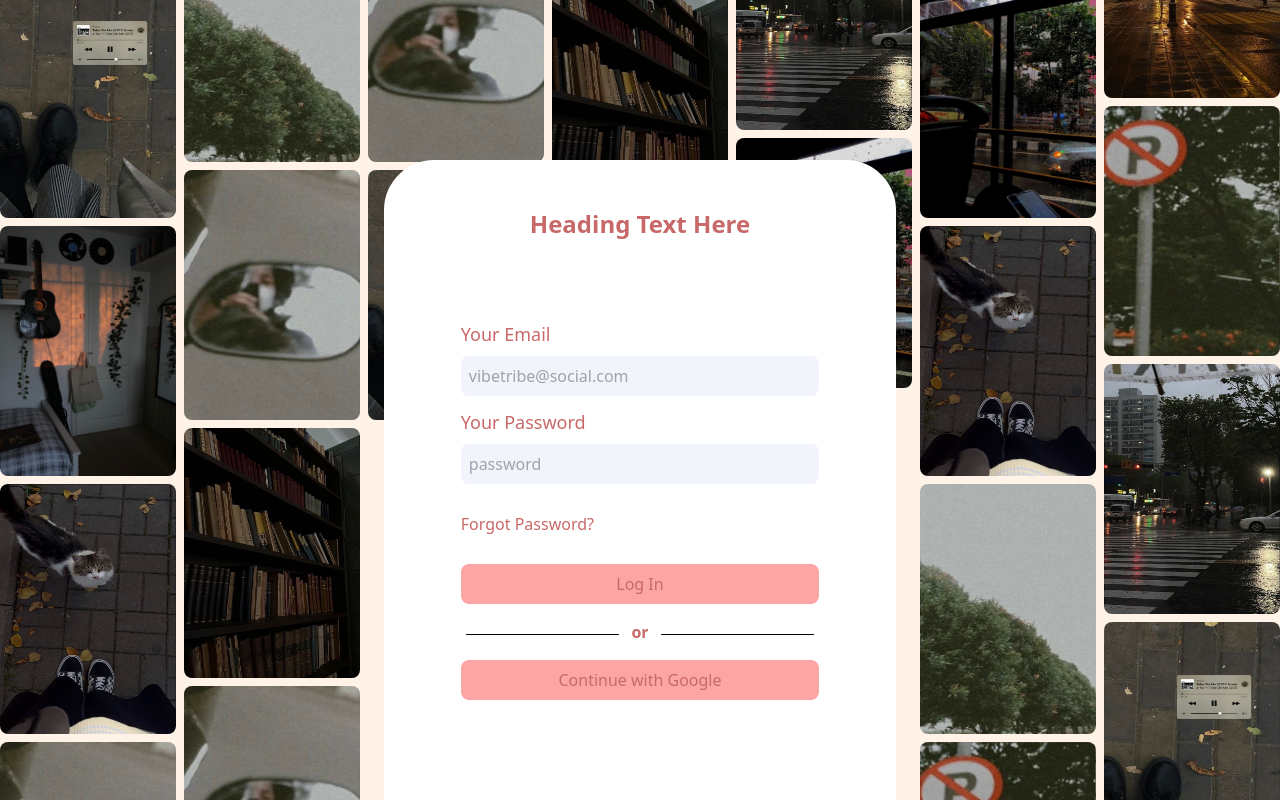
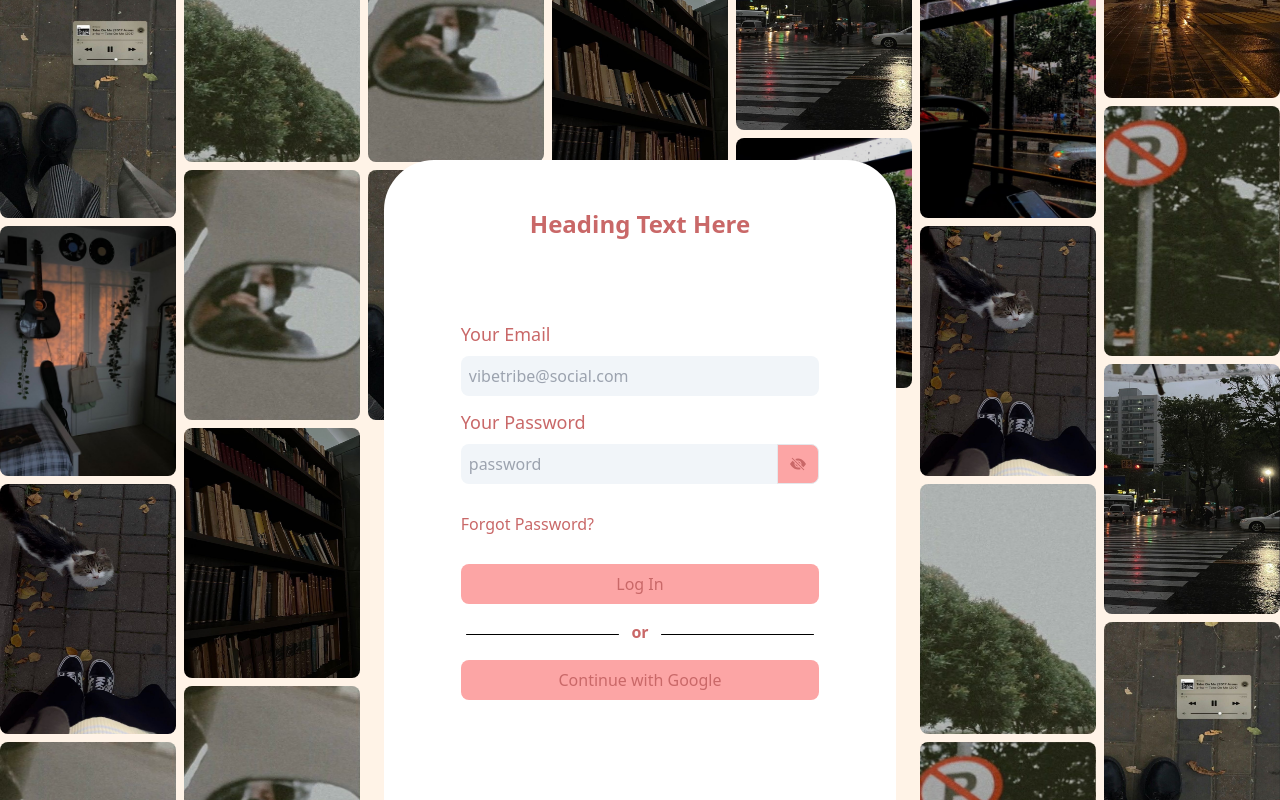
Before and after one commit to makersmecca/Vibie, a React (Vite) app: page / in a window 1280 px wide. Shown: the top 800 px of the page. Built offline with nearby package versions, Linux system fonts and the light colour scheme.

Commit message:
added password show/ hide button and updated the logic for the same

```diff
--- a/src/Components/Authentication.jsx
+++ b/src/Components/Authentication.jsx
@@ -1,5 +1,26 @@
 import BackgroundImages from "./BackgroundImages";
+import { Link } from "react-router-dom";
+import { useState } from "react";
 const Authentication = () => {
+  const [formInput, setFormInput] = useState({
+    username: "",
+    password: "",
+  });
+
+  const [showPw, setShowPw] = useState(false);
+
+  const handleFormInput = (e) => {
+    e.preventDefault();
+    setFormInput({ ...formInput, [e.target.name]: e.target.value });
+  };
+  const handleLogin = (e) => {
+    e.preventDefault();
+  };
+
+  const handleShowPw = (e) => {
+    e.preventDefault();
+    setShowPw((prevState) => !prevState);
+  };
   return (
     <>
       <BackgroundImages />
@@ -17,6 +38,9 @@ const Authentication = () => {
                 type="email"
                 placeholder="vibetribe@social.com"
                 className="rounded-lg block w-full p-2 bg-slate-100"
+                name="username"
+                onChange={handleFormInput}
+                value={formInput.username}
               />
             </div>
             <div className="flex flex-col w-[90%] md:w-[70%]">
@@ -26,16 +50,53 @@ const Authentication = () => {
               >
                 Your Password
               </label>
-              <input
-                type="password"
-                placeholder="password"
-                className="rounded-lg block w-full p-2 bg-slate-100"
-              />
+              <div className="flex">
+                <input
+                  type={showPw ? "text" : "password"}
+                  placeholder="password"
+                  className="rounded-s-lg block w-full p-2 bg-slate-100"
+                  name="password"
+                  onChange={handleFormInput}
+                  value={formInput.password}
+                />
+                <button
+                  type="button"
+                  className="inline-flex items-center px-3 text-sm border rounded-e-lg bg-red-300"
+                  onClick={handleShowPw}
+                >
+                  {showPw ? (
+                    <svg
+                      xmlns="http://www.w3.org/2000/svg"
+                      width="16"
+                      height="16"
+                      fill="currentColor"
+                      className="bi bi-eye-fill"
+                      viewBox="0 0 16 16"
+                    >
+                      <path d="M10.5 8a2.5 2.5 0 1 1-5 0 2.5 2.5 0 0 1 5 0" />
+                      <path d="M0 8s3-5.5 8-5.5S16 8 16 8s-3 5.5-8 5.5S0 8 0 8m8 3.5a3.5 3.5 0 1 0 0-7 3.5 3.5 0 0 0 0 7" />
+                    </svg>
+                  ) : (
+                    <svg
+                      xmlns="http://www.w3.org/2000/svg"
+                      width="16"
+                      height="16"
+                      fill="currentColor"
+                      className="bi bi-eye-slash-fill"
+                      viewBox="0 0 16 16"
+                    >
+                      <path d="m10.79 12.912-1.614-1.615a3.5 3.5 0 0 1-4.474-4.474l-2.06-2.06C.938 6.278 0 8 0 8s3 5.5 8 5.5a7 7 0 0 0 2.79-.588M5.21 3.088A7 7 0 0 1 8 2.5c5 0 8 5.5 8 5.5s-.939 1.721-2.641 3.238l-2.062-2.062a3.5 3.5 0 0 0-4.474-4.474z" />
+                      <path d="M5.525 7.646a2.5 2.5 0 0 0 2.829 2.829zm4.95.708-2.829-2.83a2.5 2.5 0 0 1 2.829 2.829zm3.171 6-12-12 .708-.708 12 12z" />
+                    </svg>
+                  )}
+                </button>
+              </div>
             </div>
             <span className="mt-4 w-[90%] md:w-[70%]">Forgot Password?</span>
             <button
               type="submit"
               className="bg-red-300 w-[90%] md:w-[70%] rounded-lg p-2 font-medium mt-4"
+              onClick={handleLogin}
             >
               Log In
             </button>
```
